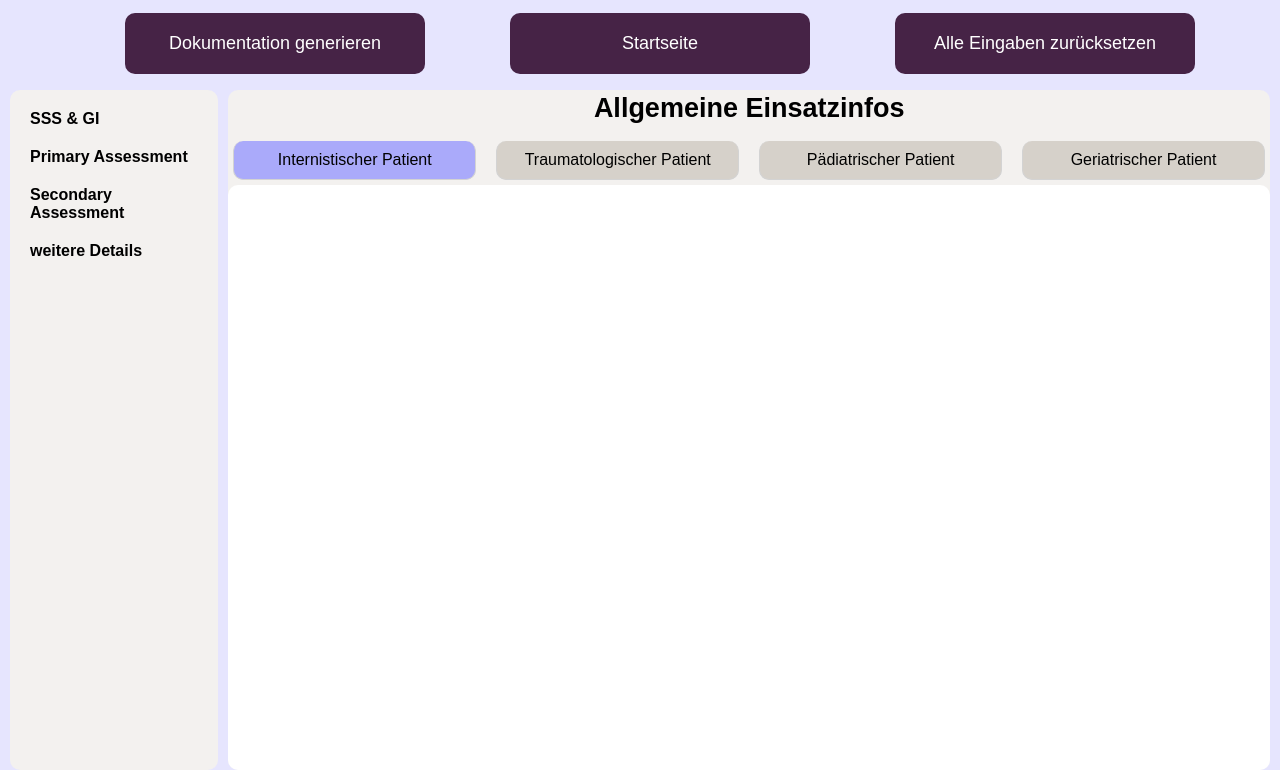
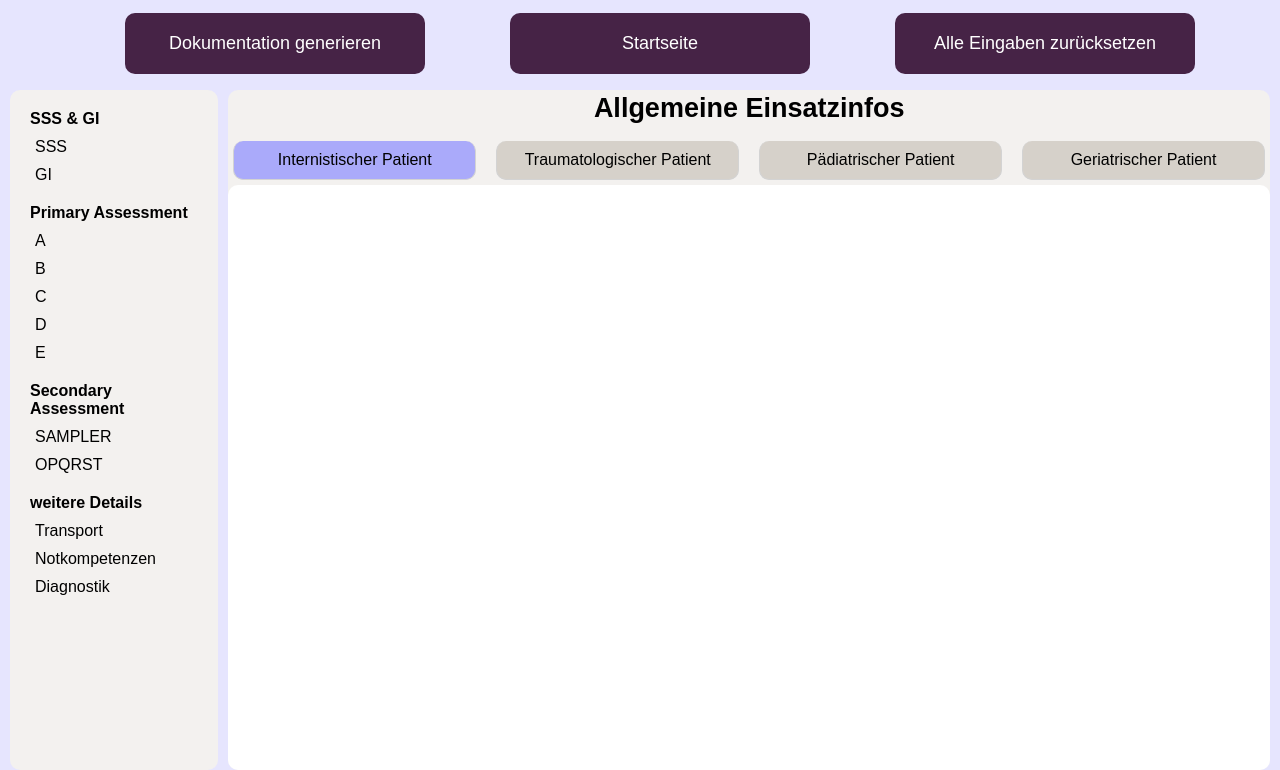
Before and after one commit to konstantin94reicher/einsatzdoku_new, a plain HTML site: page index.html in a window 1280 px wide. Both pictures are taken after a click on the label "Internistischer Patient". Shown: the part 48-818 px from the top of the page. Drawn offline with Linux system fonts and the light colour scheme.

Commit message:
Navbar konfiguriert

```diff
--- a/index.html
+++ b/index.html
@@ -34,10 +34,10 @@
               <h2>Allgemeine Einsatzinfos</h2>
             </div>
             <div class="einsatzkategorieChild" id="einsatzkategorieList">
-              <label class="einsatzinfo"><input type="checkbox" name="einsatzkategorie" value="Internistischer Patient" onclick="">Internistischer Patient</label>
-              <label class="einsatzinfo"><input type="checkbox" name="einsatzkategorie" value="Traumatologischer Patient" onclick="">Traumatologischer Patient</label>
-              <label class="einsatzinfo"><input type="checkbox" name="einsatzkategorie" value="Pädiatrischer Patient" onclick="">Pädiatrischer Patient</label>
-              <label class="einsatzinfo"><input type="checkbox" name="einsatzkategorie" value="Geriatrischer Patient" onclick="">Geriatrischer Patient</label>
+              <label class="einsatzinfo"><input type="checkbox" name="einsatzkategorie" value="Internistischer Patient" id="internistisch" onclick="toggleNavbar()">Internistischer Patient</label>
+              <label class="einsatzinfo"><input type="checkbox" name="einsatzkategorie" value="Traumatologischer Patient" id="traumatologisch" onclick="toggleNavbar()">Traumatologischer Patient</label>
+              <label class="einsatzinfo"><input type="checkbox" name="einsatzkategorie" value="Pädiatrischer Patient" id="pädiatrisch" onclick="toggleNavbar()">Pädiatrischer Patient</label>
+              <label class="einsatzinfo"><input type="checkbox" name="einsatzkategorie" value="Geriatrischer Patient" id="geriatrisch" onclick="toggleNavbar()">Geriatrischer Patient</label>
             </div>
           </div>
           <!-- radio-wrapper bc:checked #82D282 Frischgrün -->
--- a/script.js
+++ b/script.js
@@ -47,3 +47,97 @@ function toggleMeasures(sectionId, show) {
     console.warn(`Element mit ID "${sectionId}" nicht gefunden.`);
   }
 }
+
+function getEinsatztypen() {
+  return {
+    internistisch: document.getElementById("internistisch").checked,
+    traumatologisch: document.getElementById("traumatologisch").checked,
+    pädiatrisch: document.getElementById("pädiatrisch").checked,
+    geriatrisch: document.getElementById("geriatrisch").checked,
+  };
+}
+
+function createDynamicNav(containerSelector, items = []) {
+  const container = document.querySelector(containerSelector);
+  if (!container) return null;
+
+  let ul = container.querySelector(".dynamic-nav");
+
+  if (!ul) {
+    ul = document.createElement("ul");
+    ul.classList.add("dynamic-nav");
+    container.appendChild(ul);
+  }
+
+  // Inhalt immer neu aufbauen
+  ul.innerHTML = "";
+
+  items.forEach((itemText, index) => {
+    const li = document.createElement("li");
+    li.textContent = itemText;
+    li.classList.add("nav-item");
+    li.dataset.index = index;
+    ul.appendChild(li);
+  });
+
+  return ul;
+}
+
+const navConfig = {
+  default: {
+    sssGi: ["SSS", "GI"],
+    primary: ["A", "B", "C", "D", "E"],
+    secondary: ["SAMPLER", "OPQRST"],
+    weitereDetails: ["Transport", "Notkompetenzen", "Diagnostik"]
+  },
+
+  pädiatrisch: {
+    sssGi: ["SSS", "PBD"],
+    primary: ["A", "B", "C", "D", "E"],
+    secondary: ["SAMPLER", "OPQRST"],
+    weitereDetails: ["Transport", "Notkompetenzen", "Diagnostik"]
+  },
+
+  geriatrisch: {
+    sssGi: ["SSS", "GI", "GEMS"],
+    primary: ["A", "B", "C", "D", "E"],
+    secondary: ["SAMPLER", "OPQRST"],
+    weitereDetails: ["Transport", "Notkompetenzen", "Diagnostik"]
+  },
+};
+
+function toggleNavbar() {
+  const einsatztyp = getEinsatztypen();
+
+  let config = navConfig.default;
+
+  if (einsatztyp.pädiatrisch) {
+    config = navConfig.pädiatrisch;
+  } else if (einsatztyp.geriatrisch) {
+    config = navConfig.geriatrisch;
+  }
+
+  createDynamicNav("#sss-gi", config.sssGi);
+  createDynamicNav("#primary", config.primary);
+  createDynamicNav("#secondary", config.secondary);
+  createDynamicNav("#weitereDetails", config.weitereDetails);
+
+  const sssGi = document.querySelector("#sss-gi");
+
+  if (
+    einsatztyp.internistisch ||
+    einsatztyp.traumatologisch ||
+    einsatztyp.geriatrisch ||
+    einsatztyp.pädiatrisch
+  ) {
+    sssGi.classList.remove("hiddenSection");
+    primary.classList.remove("hiddenSection");
+    secondary.classList.remove("hiddenSection");
+    weitereDetails.classList.remove("hiddenSection");
+  } else {
+    sssGi.classList.add("hiddenSection");
+    primary.classList.add("hiddenSection");
+    secondary.classList.add("hiddenSection");
+    weitereDetails.classList.add("hiddenSection");
+  }
+}
--- a/style.css
+++ b/style.css
@@ -81,6 +81,33 @@ nav > ul > li:active {
   margin: 0;
   gap: 20px;
   font-weight: 600;
+}
+
+.nav-item {
+  list-style-type: none;
+  display: flex;
+  flex-direction: column;
+  justify-content: flex-start;
+  align-items: flex-start;
+  margin-top: 10px;
+  gap: 20px;
+  font-weight: 400;
+}
+
+.dynamic-nav {
+  padding-left: 5px;
+}
+
+.navSubItem {
+  list-style-type: none;
+  display: flex;
+  flex-direction: column;
+  justify-content: flex-start;
+  align-items: flex-start;
+  padding: 5px;
+  margin: 0;
+  gap: 20px;
+  font-weight: 400;
 }
 
 .navItem > li:hover {
```
Lines whose indentation alone changed are shown as unchanged.
